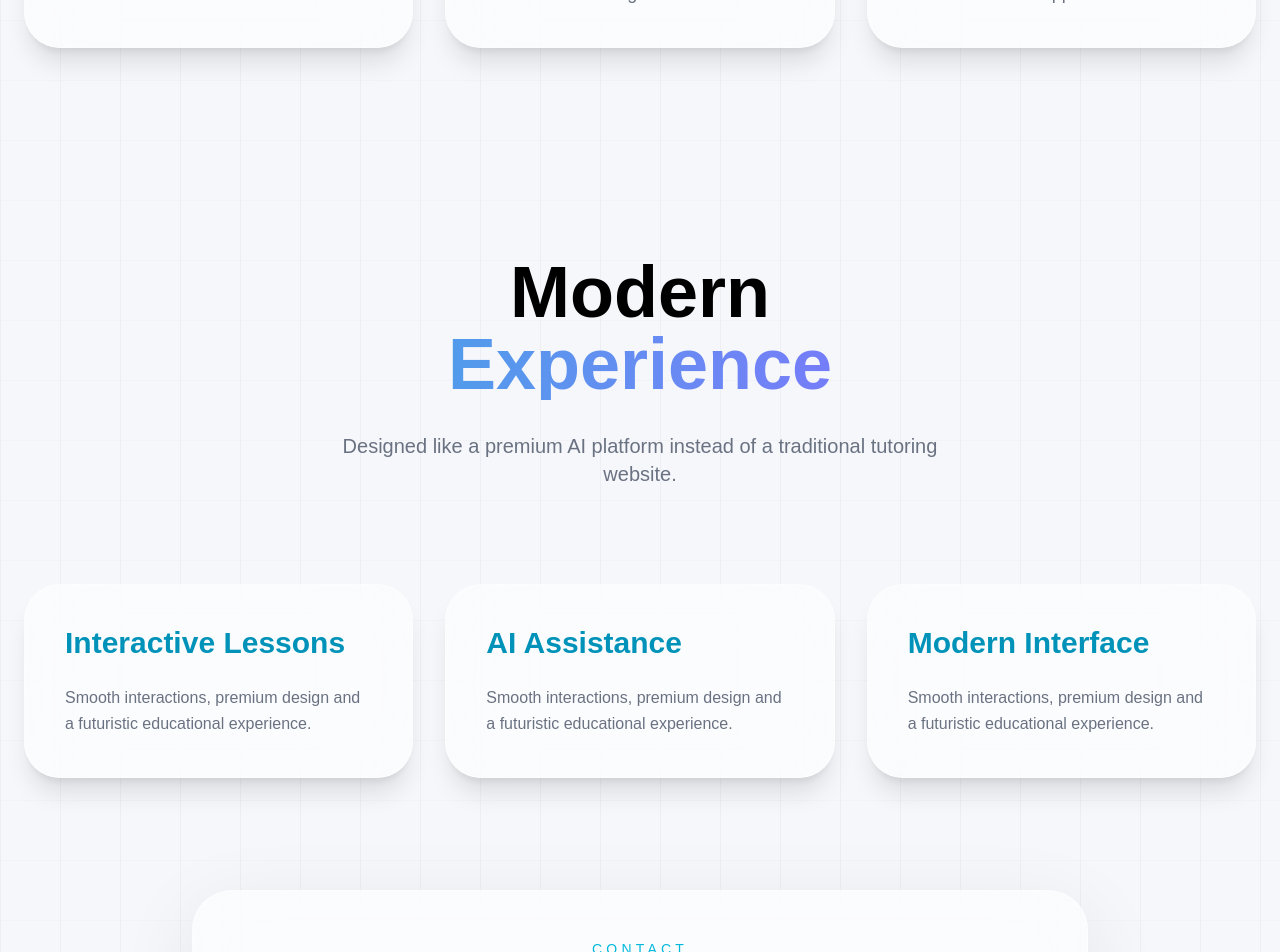
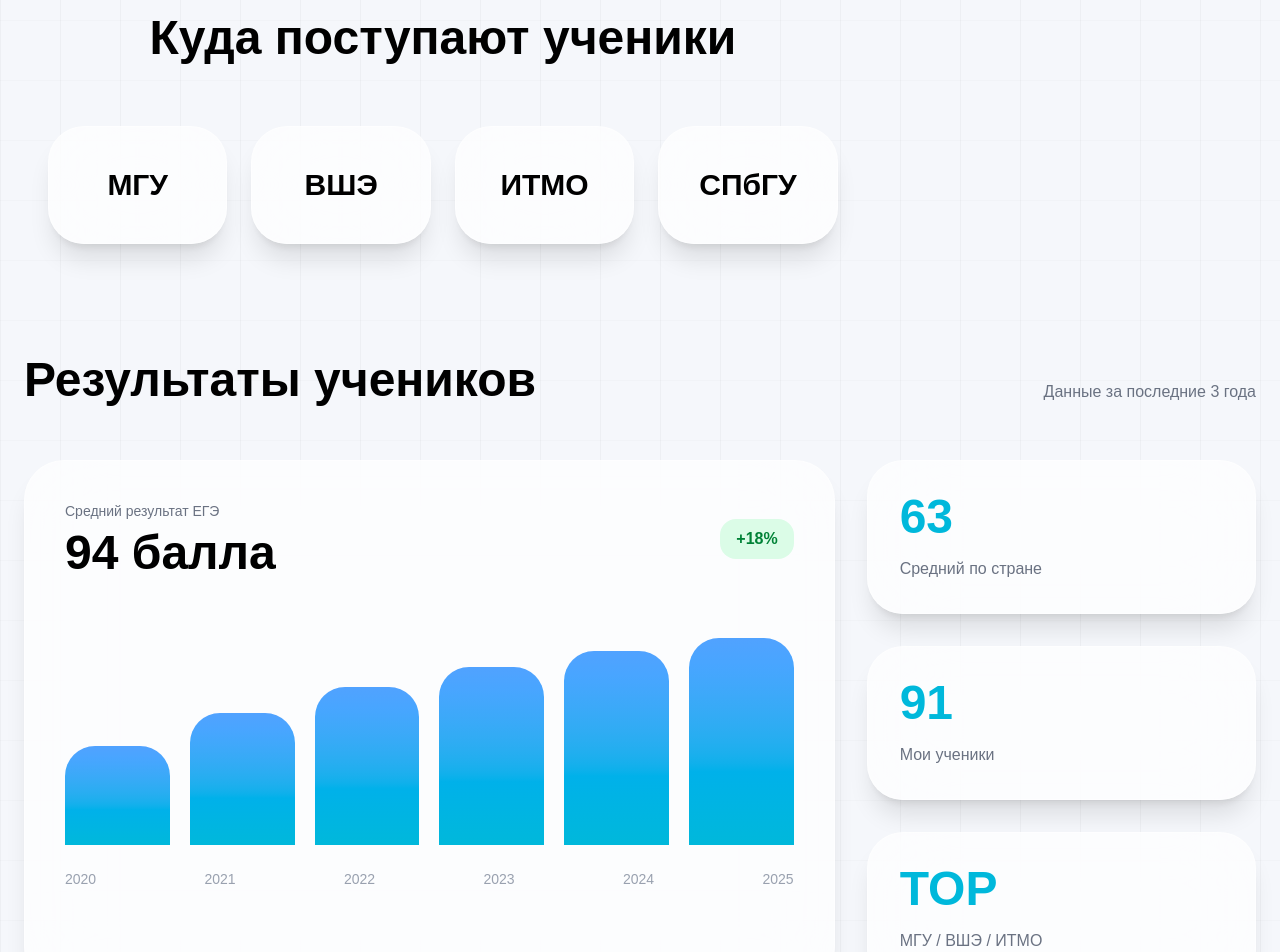
Before and after one commit to ZVShag/tutor-site, a Next.js app: page / in a window 1280 px wide. Shown: the part 1120-2072 px from the top of the page. Built offline with nearby package versions, Linux system fonts and the light colour scheme.

Commit message:
another subt

```diff
--- a/app/page.tsx
+++ b/app/page.tsx
@@ -2,8 +2,6 @@
 
 import CursorGlow from "@/components/CursorGlow";
 import SmoothScroll from "@/components/SmoothScroll";
-import LoadingScreen from "@/components/LoadingScreen";
-import TypingText from "@/components/TypingText";
 import { motion } from "framer-motion";
 import {
   ArrowRight,
@@ -19,7 +17,7 @@
 
       <CursorGlow />
 
-      <LoadingScreen />
+
       <SmoothScroll />
 
       {/* BACKGROUND */}
@@ -102,14 +100,14 @@
               </div>
 
               <h1 className="text-6xl font-black leading-[0.95] tracking-tight md:text-8xl">
-                Future
+                Результат,
                 <span className="block bg-gradient-to-r from-cyan-500 to-violet-500 bg-clip-text text-transparent">
-                  Learning
+                  а не просто занятия
                 </span>
               </h1>
 
               <div className="mt-8 max-w-xl">
-                <TypingText />
+
               </div>
 
               <div className="mt-12 flex flex-wrap gap-5">
@@ -171,6 +169,7 @@
 
         <div className="mt-2 text-3xl font-black">
           Student Analytics
+
         </div>
       </div>
 
@@ -260,7 +259,145 @@
 </motion.div>
         </div>
       </section>
+      <section className="relative z-10 px-6 py-24">
 
+  <div className="mx-auto max-w-7xl">
+
+    <div className="flex items-end justify-between">
+
+      <div>
+        <div className="text-sm font-semibold tracking-[0.2em] text-cyan-500">
+          ANALYTICS
+        </div>
+        <section className="relative z-10 px-6 py-24">
+
+  <div className="mx-auto max-w-7xl">
+
+    <div className="text-center">
+
+      <div className="text-sm font-semibold tracking-[0.2em] text-cyan-500">
+        UNIVERSITIES
+      </div>
+
+      <h2 className="mt-4 text-5xl font-black">
+        Куда поступают ученики
+      </h2>
+    </div>
+
+    <div className="mt-16 grid gap-6 md:grid-cols-2 lg:grid-cols-4">
+
+      {[
+        "МГУ",
+        "ВШЭ",
+        "ИТМО",
+        "СПбГУ",
+      ].map((uni) => (
+        <motion.div
+          whileHover={{
+            y: -6,
+            scale: 1.02,
+          }}
+          key={uni}
+          className="rounded-[36px] border border-white/40 bg-white/70 p-10 text-center shadow-xl backdrop-blur-2xl"
+        >
+          <div className="text-3xl font-black">
+            {uni}
+          </div>
+        </motion.div>
+      ))}
+    </div>
+  </div>
+</section>
+
+        <h2 className="mt-4 text-5xl font-black">
+          Результаты учеников
+        </h2>
+      </div>
+
+      <div className="hidden text-gray-500 md:block">
+        Данные за последние 3 года
+      </div>
+    </div>
+
+    <div className="mt-14 grid gap-8 lg:grid-cols-3">
+
+      {/* BIG CHART */}
+      <div className="rounded-[40px] border border-white/40 bg-white/70 p-10 shadow-xl backdrop-blur-2xl lg:col-span-2">
+
+        <div className="flex items-center justify-between">
+          <div>
+            <div className="text-sm text-gray-500">
+              Средний результат ЕГЭ
+            </div>
+
+            <div className="mt-2 text-5xl font-black">
+              94 балла
+            </div>
+          </div>
+
+          <div className="rounded-2xl bg-green-100 px-4 py-2 font-bold text-green-700">
+            +18%
+          </div>
+        </div>
+
+        {/* fake chart */}
+        <div className="mt-12 flex h-[220px] items-end gap-5">
+
+          {[45, 60, 72, 81, 88, 94].map((h, i) => (
+            <motion.div
+              initial={{ height: 0 }}
+              whileInView={{
+                height: `${h}%`,
+              }}
+              transition={{
+                duration: 1,
+                delay: i * 0.08,
+              }}
+              key={i}
+              className="flex-1 rounded-t-[30px] bg-gradient-to-t from-cyan-500 to-blue-400"
+            />
+          ))}
+        </div>
+
+        <div className="mt-6 flex justify-between text-sm text-gray-400">
+          <span>2020</span>
+          <span>2021</span>
+          <span>2022</span>
+          <span>2023</span>
+          <span>2024</span>
+          <span>2025</span>
+        </div>
+      </div>
+
+      {/* SIDE STATS */}
+      <div className="space-y-8">
+
+        {[
+          ["63", "Средний по стране"],
+          ["91", "Мои ученики"],
+          ["TOP", "МГУ / ВШЭ / ИТМО"],
+        ].map(([value, label]) => (
+          <motion.div
+            whileHover={{
+              y: -5,
+            }}
+            key={label}
+            className="rounded-[36px] border border-white/40 bg-white/70 p-8 shadow-xl backdrop-blur-2xl"
+          >
+
+            <div className="text-5xl font-black text-cyan-500">
+              {value}
+            </div>
+
+            <div className="mt-4 text-gray-500">
+              {label}
+            </div>
+          </motion.div>
+                  ))}
+                </div>
+              </div>
+            </div>
+          </section>
       {/* STATS */}
       <section
         id="stats"
@@ -311,7 +448,11 @@
             </h2>
 
             <p className="mx-auto mt-8 max-w-2xl text-xl text-gray-500">
-              Designed like a premium AI platform instead of a traditional tutoring website.
+            <p className="mt-8 max-w-2xl text-xl leading-relaxed text-gray-500">
+              Современная система подготовки к ЕГЭ и поступлению
+              в ведущие вузы России с аналитикой прогресса,
+              персональной стратегией и AI-инструментами обучения.
+            </p>
             </p>
           </div>
 
@@ -391,6 +532,27 @@
             >
               Send Request
             </motion.button>
+            <div className="mt-14 grid max-w-2xl grid-cols-3 gap-5">
+
+            {[
+              ["94", "Средний балл"],
+              ["120+", "Учеников"],
+              ["87%", "Поступление в топ вузы"],
+            ].map(([value, label]) => (
+              <div
+                key={label}
+                className="rounded-3xl border border-white/40 bg-white/70 p-6 shadow-lg backdrop-blur-xl"
+              >
+                <div className="text-4xl font-black text-cyan-600">
+                  {value}
+                </div>
+
+                <div className="mt-2 text-sm text-gray-500">
+                  {label}
+                </div>
+              </div>
+            ))}
+          </div>
           </form>
         </div>
       </section>
```
